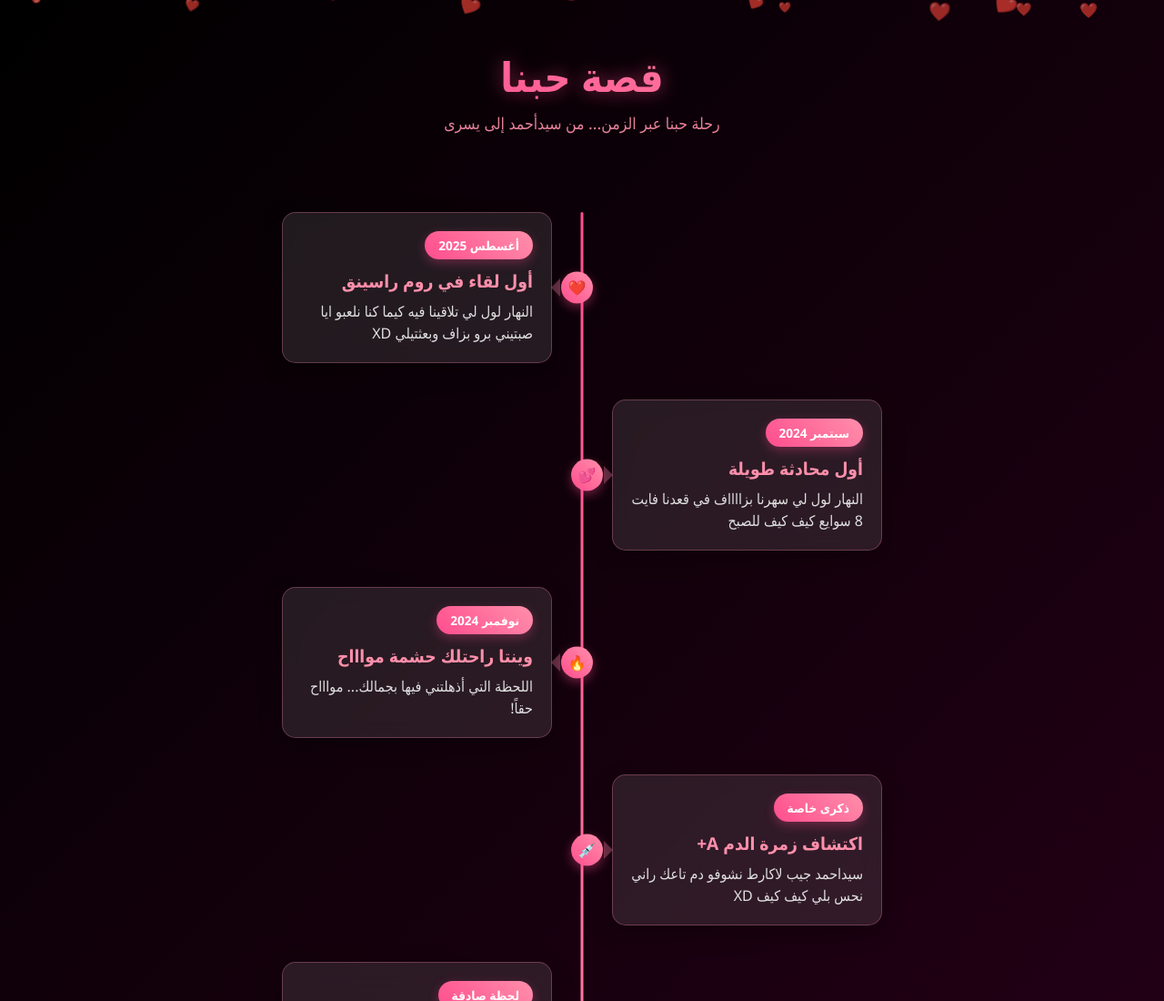
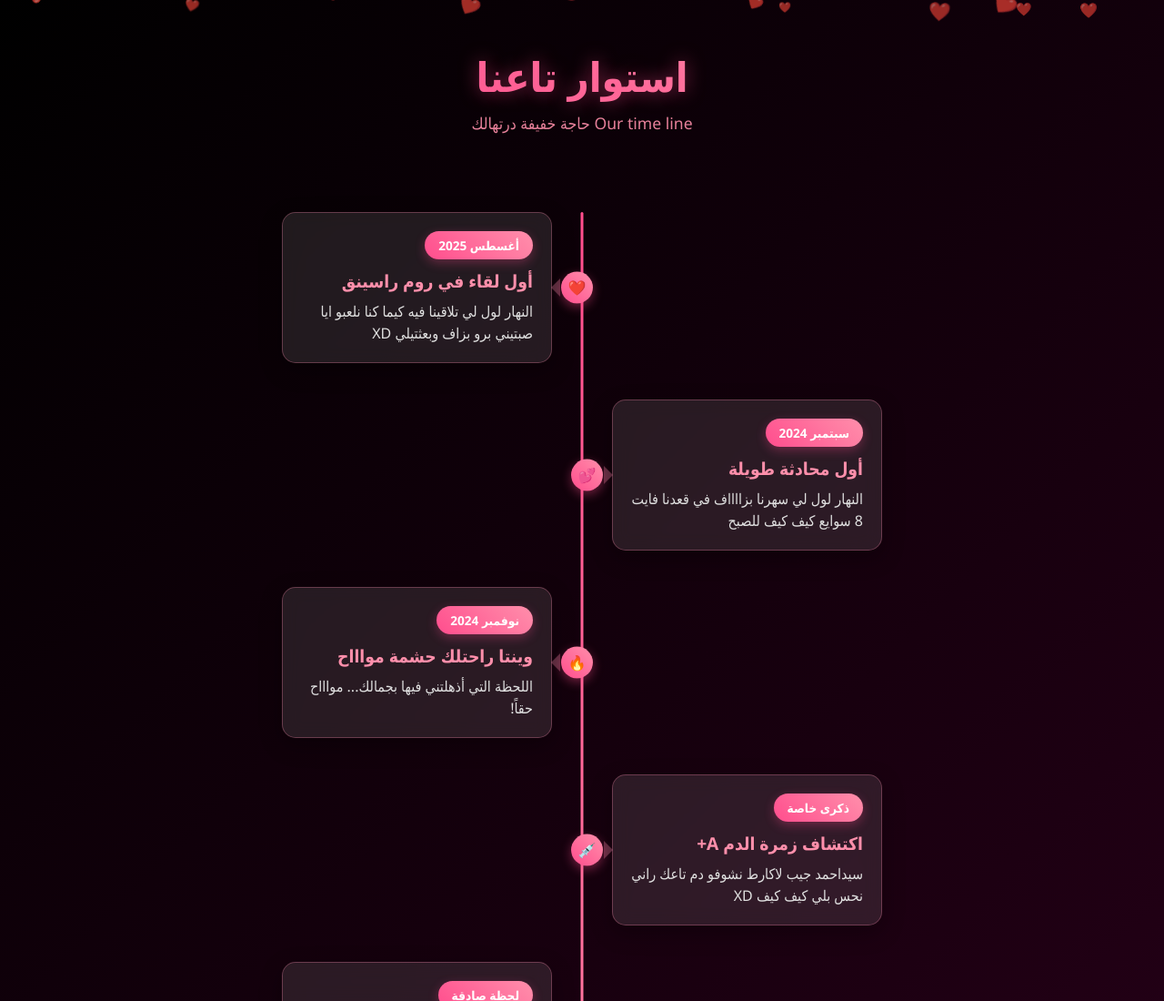
Before and after one commit to sidahmedamr/sidahmedamr.github.io, a plain HTML site: page index.html in a window 1280 px wide. Shown: the top 1100 px of the page at 91% size. Drawn offline with Linux system fonts and the light colour scheme.

Commit message:
Update index.html

```diff
--- a/index.html
+++ b/index.html
@@ -297,8 +297,8 @@
 
     <div class="container">
         <div class="header">
-            <h1>قصة حبنا</h1>
-            <div class="subtitle">رحلة حبنا عبر الزمن... من سيدأحمد إلى يسرى</div>
+            <h1>استوار تاعنا</h1>
+            <div class="subtitle">Our time line حاجة خفيفة درتهالك</div>
         </div>
 
         <div class="timeline">
```
